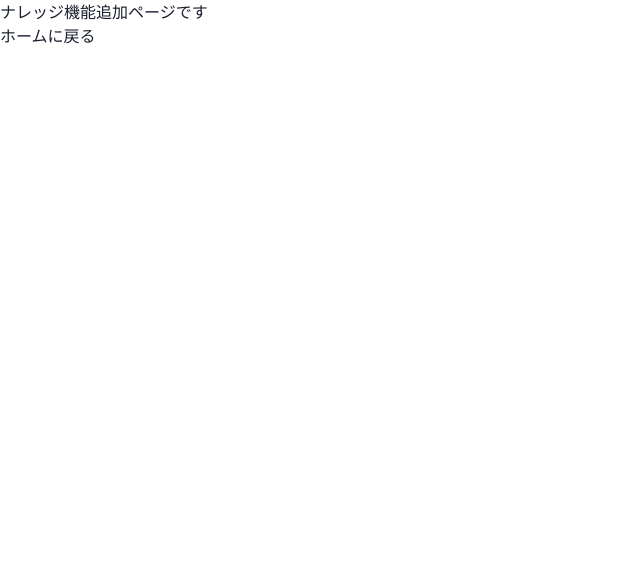
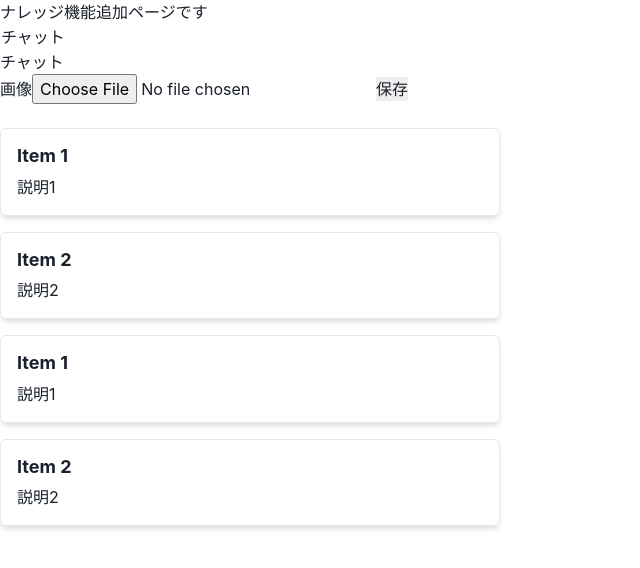
Before and after one commit to UTakeuchi/react_takeuchi, a React (Vite) app: page /knowledgePage in a window 1280 px wide. Shown: the top 568 px of the page, without its empty margins (0-640 px from the left). Built offline with nearby package versions, Linux system fonts and the light colour scheme; no server answers.

Commit message:
画面遷移のボタンをコンポーネント化

```diff
--- a/package.json
+++ b/package.json
@@ -16,6 +16,7 @@
     "@emotion/styled": "^11.14.0",
     "@supabase/supabase-js": "^2.49.8",
     "@types/react-router-dom": "^5.3.3",
+    "axios": "^1.9.0",
     "framer-motion": "^12.15.0",
     "react": "^19.1.0",
     "react-dom": "^19.1.0",
--- /dev/null
+++ b/src/components/FileUpload.tsx
@@ -0,0 +1,42 @@
+import { useState } from "react";
+import axios from "axios";
+
+export const FileUpload = () => {
+  const [image, setImage] = useState<File>();
+
+  const getImage = (e: React.ChangeEvent<HTMLInputElement>) => {
+    if (!e.target.files) return;
+    const img: File = e.target.files[0];
+    setImage(img);
+  };
+
+  const submitImage = () => {
+    const data = new FormData();
+    data.append("file", image); // image は File 型である必要あり
+
+    const postImageUri = "任意のURL";
+
+    axios
+      .post(postImageUri, data) // headers は不要。axiosが自動で処理。
+      .then((res) => {
+        // 成功時の処理
+        console.log("アップロード成功", res.data);
+      })
+      .catch((err) => {
+        // エラー処理
+        console.error("アップロード失敗", err);
+      });
+  };
+
+  return (
+    <>
+      <div>
+        <form>
+          <label htmlFor="img">画像</label>
+          <input id="img" type="file" accept="image/*,.png,.jpg,.jpeg,.gif" onChange={getImage} />
+          <input type="button" value="保存" onClick={submitImage} />
+        </form>
+      </div>
+    </>
+  );
+};
--- a/src/components/pages/KnowledgePage.tsx
+++ b/src/components/pages/KnowledgePage.tsx
@@ -1,11 +1,35 @@
+import { Box, Heading, Stack, Text } from "@chakra-ui/react";
 import { memo, type FC } from "react";
 import { Link } from "react-router-dom";
+import { FileUpload } from "../FileUpload";
 
 export const KnowledgePage: FC = memo(() => {
-  return (
-    <>
-      <p>ナレッジ機能追加ページです</p>
-      <Link to="/">ホームに戻る</Link>
-    </>
-  );
+    const items = [
+        { id: 1, name: "Item 1", description: "説明1" },
+        { id: 2, name: "Item 2", description: "説明2" },
+        { id: 3, name: "Item 1", description: "説明1" },
+        { id: 4, name: "Item 2", description: "説明2" },
+    ];
+
+    items;
+
+    return (
+        <>
+            <p>ナレッジ機能追加ページです</p>
+            <button>チャット</button>
+            <br />
+            <Link to="/">チャット</Link>
+            <br />
+            <FileUpload />
+            <br />
+            <Stack spacing={4} align="stretch">
+                {items.map((item) => (
+                    <Box key={item.id} p={4} shadow="md" borderWidth="1px" borderRadius="md" w="500px">
+                        <Heading fontSize="lg">{item.name}</Heading>
+                        <Text mt={2}>{item.description}</Text>
+                    </Box>
+                ))}
+            </Stack>
+        </>
+    );
 });
```
Also changed, not shown: 1 other file (tests, documents, lock files or other folders).
